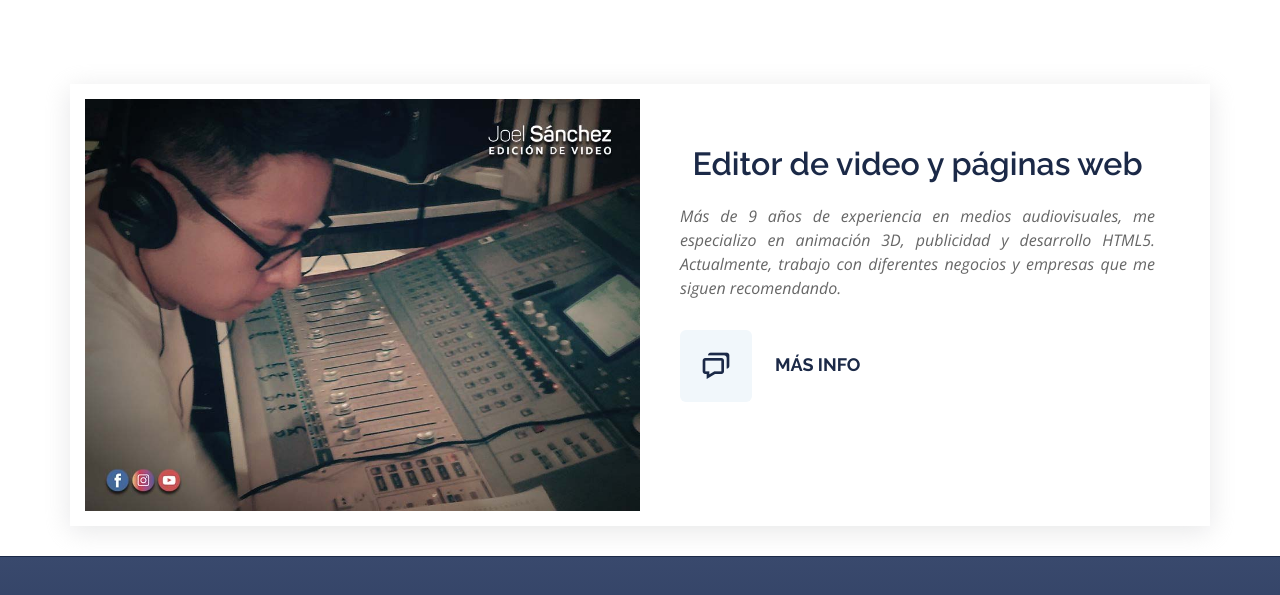
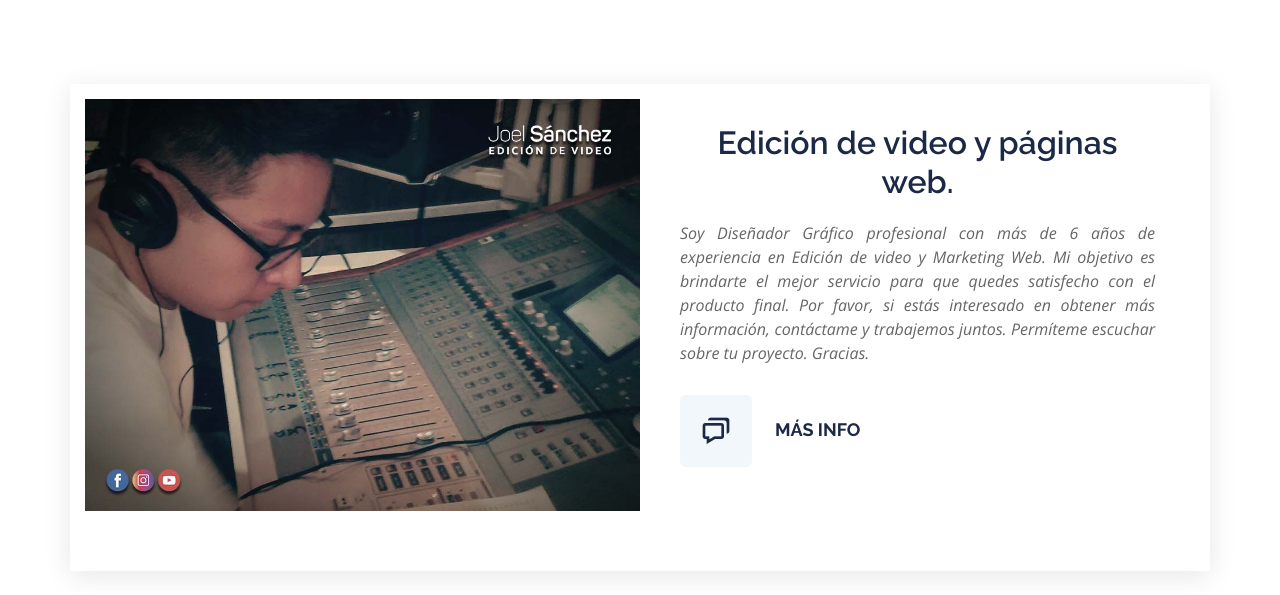
Before and after one commit to UneLat/JS, a plain HTML site: page index.html in a window 1280 px wide. Shown: the part 4620-5215 px from the top of the page. Drawn offline with nearby package versions, Linux system fonts and the light colour scheme; grey boxes are pictures that could not be loaded.

Commit message:
Update index.html

```diff
--- a/index.html
+++ b/index.html
@@ -579,9 +579,11 @@ document.onmousedown = function() {return false;}
 
             <div class="section-title">
 
-              <h2>Editor de video y páginas web</h2>
-              <p>Más de 9 años de experiencia en medios audiovisuales, me especializo en animación 3D, publicidad y desarrollo HTML5.
-				  Actualmente, trabajo con diferentes negocios y empresas que me siguen recomendando.
+              <h2>Edición de video y páginas web.</h2>
+              <p>
+              <p>Soy Diseñador Gráfico profesional con más de 6 años de experiencia en Edición de video y Marketing Web. Mi objetivo es brindarte el mejor servicio para que quedes satisfecho con el producto final. Por favor, si estás interesado en obtener más información, contáctame y trabajemos juntos. Permíteme escuchar sobre tu proyecto.
+
+Gracias.
               <br/></p>
             </div>
 
```
